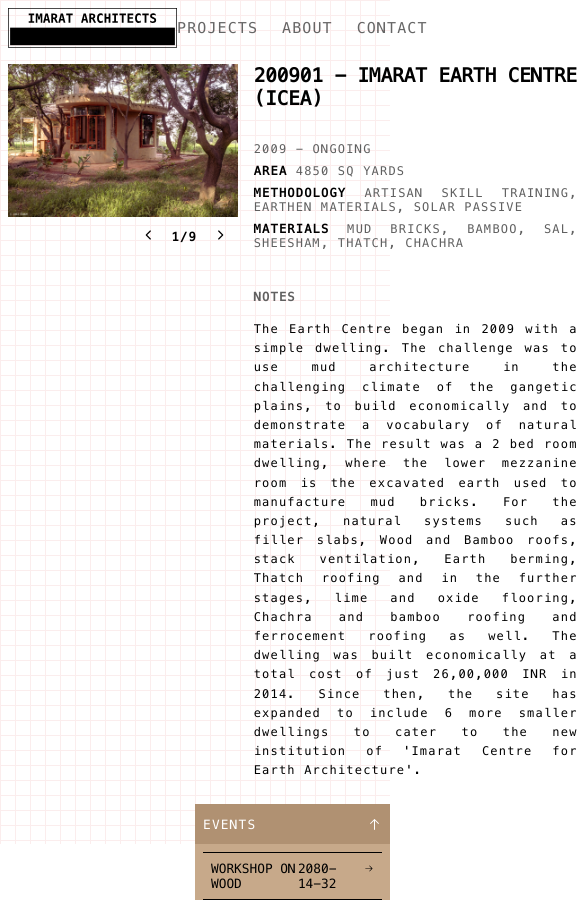
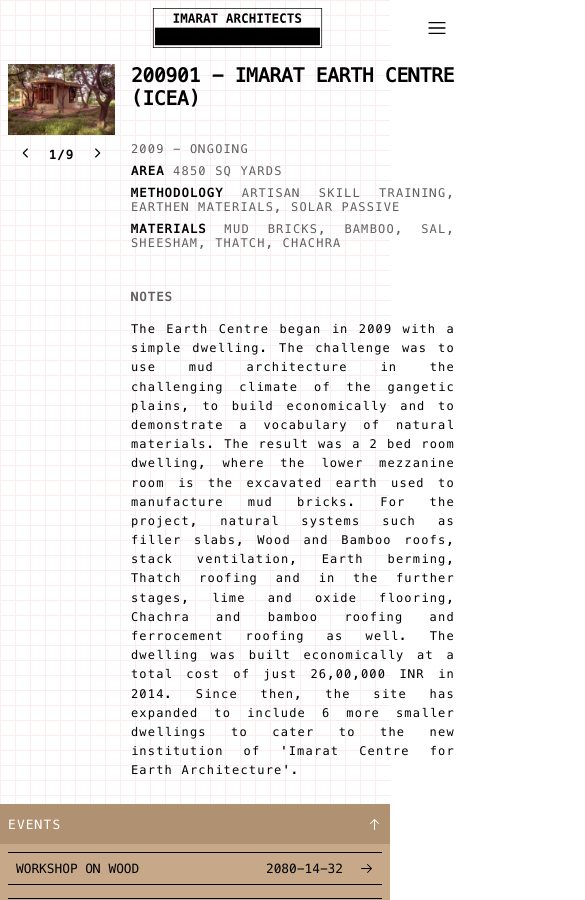
Before and after one commit to DivyanshuBali/imarat-next, a Next.js app: page /projects/200901-imarat-earth-centre-icea in a window 390 px wide. Shown: the whole page, 585 px wide, since content can reach past the window. Built offline with nearby package versions, Linux system fonts and the light colour scheme.

Commit message:
Mobile layouts

```diff
--- a/src/app/_components/EventsPanel/EventsPanel.module.css
+++ b/src/app/_components/EventsPanel/EventsPanel.module.css
@@ -15,7 +15,11 @@
   transition: top 1s cubic-bezier(0.72, 0, 0, 1);
 
   &.animateIn {
-    top: var(--pull-out-header-height);
+    top: 0;
+  }
+
+  @media only screen and (max-width: 768px) {
+    width: 100vw;
   }
 
   .eventsPanelHeader {
--- a/src/app/_components/Header/Header.tsx
+++ b/src/app/_components/Header/Header.tsx
@@ -8,14 +8,18 @@ import React from "react";
 import Image from "next/image";
 import Link from "next/link";
 import { usePathname } from "next/navigation";
+import { HamburgerMenuIcon } from "@radix-ui/react-icons";
 
 function Header() {
   const pathname = usePathname();
 
   return (
     <header className={styles.headerContent}>
+      {/* layout empty div - shows up at viewport < 768px */}
+      <div className={styles.firstLayoutDiv} />
+
       <Link href="/" style={{ height: "40px" }}>
-        <Image src={imaratLogo} height={40} alt="imarat logo" priority />
+        <Image src={imaratLogo} alt="imarat logo" priority />
       </Link>
       <ul>
         <li className={pathname === "/projects" ? styles.active : ""}>
@@ -28,8 +32,15 @@ function Header() {
           <Link href="/contact">CONTACT</Link>
         </li>
       </ul>
+
       {/* layout empty div */}
-      <div />
+      <div className={styles.lastLayoutDiv} />
+
+      <HamburgerMenuIcon
+        width={20}
+        height={20}
+        style={{ marginRight: "0.5rem" }}
+      />
     </header>
   );
 }
--- a/src/app/_components/Header/HeaderStyles.module.css
+++ b/src/app/_components/Header/HeaderStyles.module.css
@@ -4,15 +4,21 @@
   padding: 0.5rem;
   justify-content: space-between;
 
-  @media only screen and (max-width: 1920px) {
-    margin-right: var(--events-panel-width);
+  /* This targets imarat logo */
+  & img {
+    height: 40px;
   }
 
+  /* hide this below 768px */
   & ul {
     list-style-type: none;
     display: flex;
     gap: 1.5rem;
     font-size: 15px;
+
+    @media only screen and (max-width: 768px) {
+      display: none;
+    }
 
     & li {
       cursor: pointer;
@@ -27,8 +33,30 @@
     }
   }
 
-  & div:last-child {
+  /* hide this above 768px */
+  .firstLayoutDiv {
+    height: 40px;
+    width: 40px;
+
+    @media only screen and (min-width: 768px) {
+      display: none;
+    }
+  }
+
+  /* hide this below 768px */
+  .lastLayoutDiv {
     height: 40px;
     width: 150px;
+
+    @media only screen and (max-width: 768px) {
+      display: none;
+    }
+  }
+
+  /* Hide this above 768px */
+  & svg {
+    @media only screen and (min-width: 768px) {
+      display: none;
+    }
   }
 }
--- a/src/app/_components/LandingCarousel/LandingCarousel.module.css
+++ b/src/app/_components/LandingCarousel/LandingCarousel.module.css
@@ -2,13 +2,19 @@
   height: 100%;
   display: grid;
   grid-template-rows: 1fr auto;
+  gap: 1rem;
+  padding: 0 1rem;
 
   .imageContainer {
     position: relative;
     display: flex;
-    height: 100%;
-    width: 65%;
+    height: 90%;
+    width: 100%;
     margin: auto;
+
+    @media only screen and (max-width: 600px) {
+      height: 100%;
+    }
 
     .prevArrowContainer {
       all: unset;
@@ -16,24 +22,27 @@
       width: 50%;
       z-index: 1;
       cursor: url('../ImageCarousel/left-arrow.png'), auto;
-      }
+      box-sizing: border-box;
+    }
+
     .nextArrowContainer {
       all: unset;
       height: 100%;
       z-index: 1;
       width: 50%;
       cursor: url('../ImageCarousel/right-arrow.png'), auto;
-      }
-
-    .img {
-      object-fit: contain;
+      box-sizing: border-box;
     }
   }
 
   .navButtons {
     display: flex;
     gap: 0.8rem;
-    padding: 0.5rem 0;
+    padding: 1rem 1.5rem;
+
+    @media only screen and (max-width: 768px) {
+      padding: 0;
+    }
 
     .navTitle {
       font-size: 12px;
@@ -41,15 +50,5 @@
       font-weight: 800;
       letter-spacing: 1.2px;
     }
-
-    & > button {
-      all: unset;
-      cursor: pointer;
-      display: flex;
-      justify-content: center;
-      align-items: center;
-      height: 100%;
-      width: 20px;
-    }
   }
 }
--- a/src/app/globals.css
+++ b/src/app/globals.css
@@ -16,10 +16,13 @@
   box-sizing: border-box;
 
   ::selection {
-    background: var(--primary) /* WebKit/Blink Browsers */
+    background: var(--primary)
+      /* WebKit/Blink Browsers */
   }
+
   ::-moz-selection {
-    background: var(--primary) /* Gecko Browsers */
+    background: var(--primary)
+      /* Gecko Browsers */
   }
 }
 
@@ -73,6 +76,8 @@ body {
   display: grid;
   grid-template-rows: min-content 1fr;
   height: 100dvh;
+
+  -webkit-tap-highlight-color: transparent;
 }
 
 .max-content-width {
@@ -88,11 +93,11 @@ a {
 }
 
 @media only screen and (max-width: 600px) {}
+
 @media only screen and (max-width: 768px) {}
+
 @media only screen and (max-width: 992px) {}
+
 @media only screen and (max-width: 1200px) {}
-@media only screen and (max-width: 1920px) {
-  .max-content-width {
-    width: calc(100% - var(--events-panel-width));
-  }
-}
+
+@media only screen and (max-width: 1920px) {}
--- a/src/app/page.module.css
+++ b/src/app/page.module.css
@@ -1,4 +1,7 @@
 .landingContent {
   height: 100%;
-  padding: 1rem;
+
+  @media only screen and (max-width: 768px) {
+    height: calc(100% - 50px);
+  }
 }
```
Also changed, not shown: src/app/_components/LandingCarousel/LandingCarousel.tsx (+4 -3 lines), src/app/about/page.module.css (+18 -2 lines).
